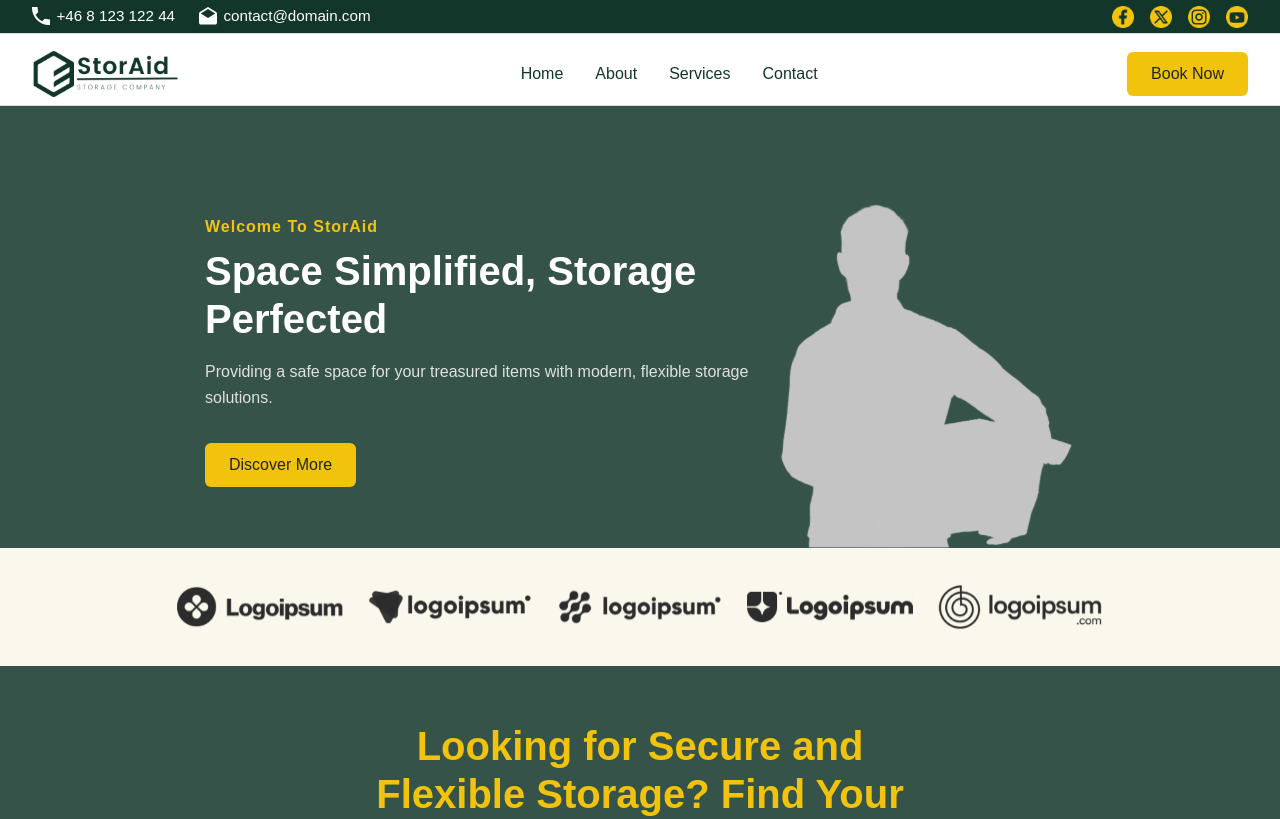
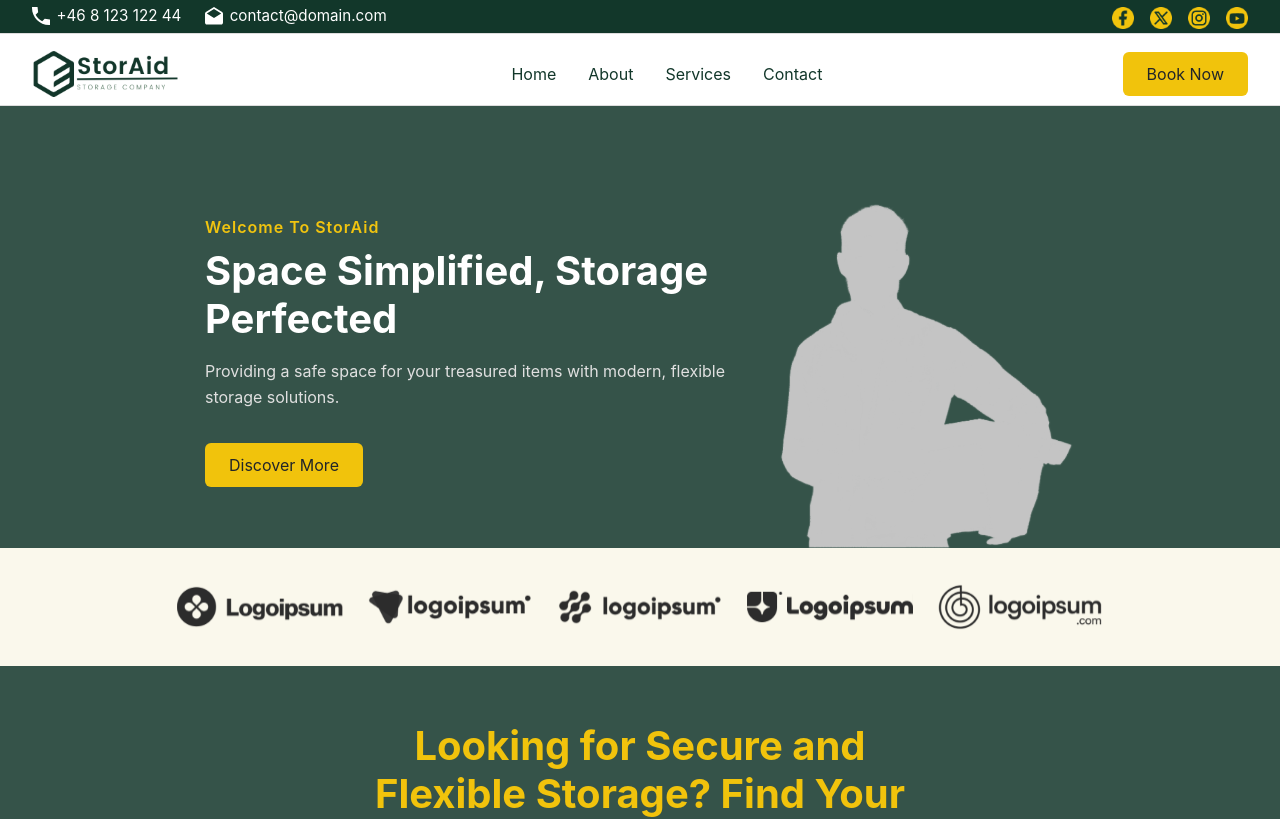
Before and after one commit to Pieplow/storaid-assignment-react, a React (Vite) app: page / in a window 1280 px wide. Shown: the top 819 px of the page. Built offline with nearby package versions, Linux system fonts and the light colour scheme.

Commit message:
tried out font

```diff
--- a/src/styles/global.css
+++ b/src/styles/global.css
@@ -11,11 +11,12 @@
   margin: 0;
   padding: 0;
   box-sizing: border-box;
+
 }
 
 body {
 
-  font-family: Arial, sans-serif;
+  font-family: var(--font-main);
 }
 
 #root {
```
